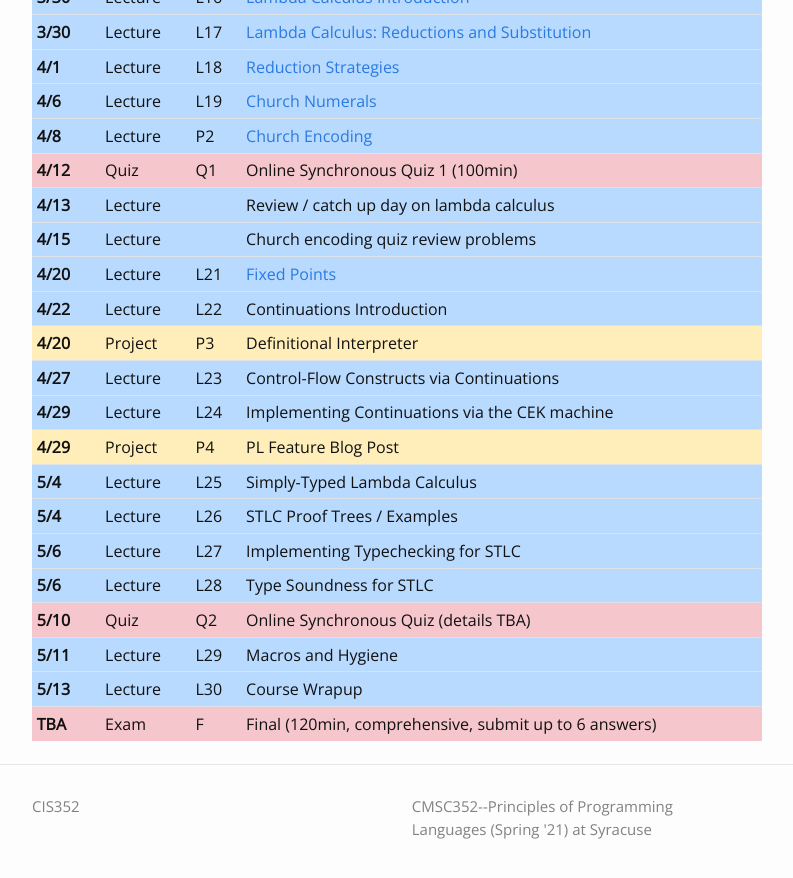
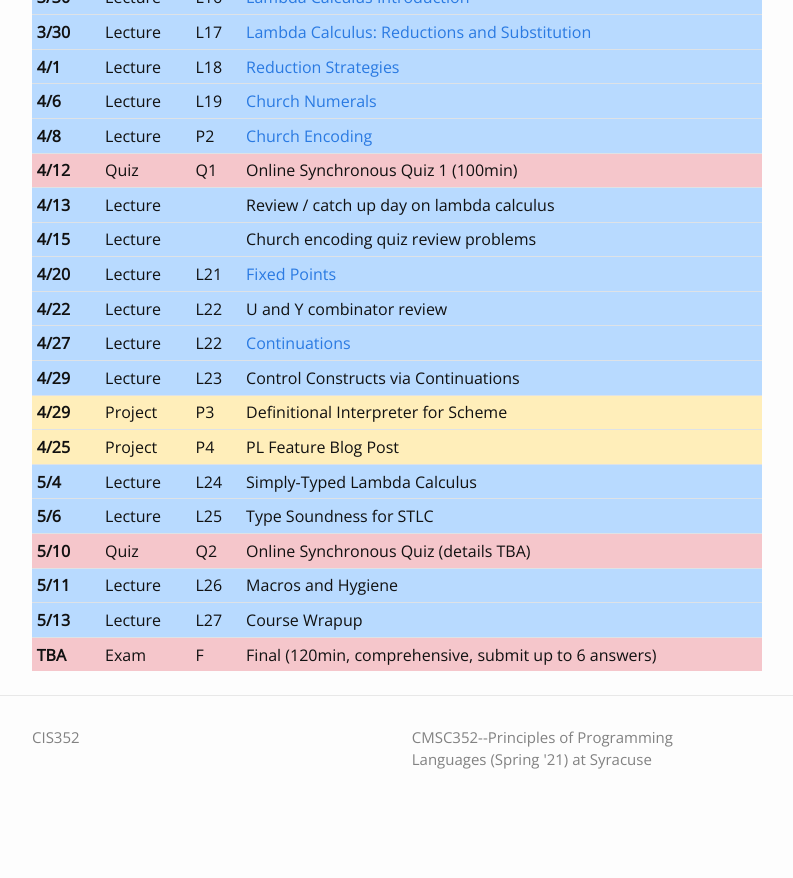
Before and after one commit to kmicinski/cis352-s21, a Jekyll site: the page docs/index.html, which Jekyll copies as it is, in a window 1280 px wide and 900 px high, scrolled down 1275 px. Shown: the top 878 px of the window, without its empty margins (243-1036 px from the left). Built offline with Jekyll 4.4.1, drawn with Linux system fonts in a browser that asks for light colours; nearby versions of some CDN libraries; after the commit the page ends 2106 px from its top, so only the background shows below that.

Commit message:
webpage update

```diff
--- a/docs/feed.xml
+++ b/docs/feed.xml
@@ -5,8 +5,8 @@
     <description>CMSC352--Principles of Programming Languages (Spring '21) at Syracuse</description>
     <link>http://kmicinski.com/cis352-s21/</link>
     <atom:link href="http://kmicinski.com/cis352-s21/feed.xml" rel="self" type="application/rss+xml"/>
-    <pubDate>Tue, 20 Apr 2021 02:43:29 -0400</pubDate>
-    <lastBuildDate>Tue, 20 Apr 2021 02:43:29 -0400</lastBuildDate>
+    <pubDate>Tue, 27 Apr 2021 00:43:21 -0400</pubDate>
+    <lastBuildDate>Tue, 27 Apr 2021 00:43:21 -0400</lastBuildDate>
     <generator>Jekyll v4.2.0</generator>
 
       <item>
--- a/docs/index.html
+++ b/docs/index.html
@@ -405,28 +405,28 @@
       <th scope="row">4/22</th>
       <td>Lecture</td>
       <td>L22</td>
-      <td>Continuations Introduction</td>
-    </tr>
-    <tr class="table-warning">
-      <th scope="row">4/20</th>
-      <td>Project</td>
-      <td>P3</td>
-      <td>Definitional Interpreter</td>
+      <td>U and Y combinator review</td>
     </tr>
     <tr class="table-primary">
       <th scope="row">4/27</th>
       <td>Lecture</td>
-      <td>L23</td>
-      <td>Control-Flow Constructs via Continuations</td>
+      <td>L22</td>
+      <td><a href="https://www.youtube.com/watch?v=K-AhJgjb-8s&amp;list=PLXaqTeMx01E-l20YhTNwN4xncM-1jweqG&amp;index=26">Continuations</a> </td>
     </tr>
     <tr class="table-primary">
       <th scope="row">4/29</th>
       <td>Lecture</td>
-      <td>L24</td>
-      <td>Implementing Continuations via the CEK machine</td>
+      <td>L23</td>
+      <td>Control Constructs via Continuations</td>
     </tr>
     <tr class="table-warning">
       <th scope="row">4/29</th>
+      <td>Project</td>
+      <td>P3</td>
+      <td>Definitional Interpreter for Scheme</td>
+    </tr>
+    <tr class="table-warning">
+      <th scope="row">4/25</th>
       <td>Project</td>
       <td>P4</td>
       <td>PL Feature Blog Post</td>
@@ -434,25 +434,13 @@
     <tr class="table-primary">
       <th scope="row">5/4</th>
       <td>Lecture</td>
-      <td>L25</td>
+      <td>L24</td>
       <td>Simply-Typed Lambda Calculus</td>
-    </tr>
-    <tr class="table-primary">
-      <th scope="row">5/4</th>
-      <td>Lecture</td>
-      <td>L26</td>
-      <td>STLC Proof Trees / Examples</td>
     </tr>
     <tr class="table-primary">
       <th scope="row">5/6</th>
       <td>Lecture</td>
-      <td>L27</td>
-      <td>Implementing Typechecking for STLC</td>
-    </tr>
-    <tr class="table-primary">
-      <th scope="row">5/6</th>
-      <td>Lecture</td>
-      <td>L28</td>
+      <td>L25</td>
       <td>Type Soundness for STLC</td>
     </tr>
     <tr class="table-danger">
@@ -464,13 +452,13 @@
     <tr class="table-primary">
       <th scope="row">5/11</th>
       <td>Lecture</td>
-      <td>L29</td>
+      <td>L26</td>
       <td>Macros and Hygiene</td>
     </tr>
     <tr class="table-primary">
       <th scope="row">5/13</th>
       <td>Lecture</td>
-      <td>L30</td>
+      <td>L27</td>
       <td>Course Wrapup</td>
     </tr>
     <tr class="table-danger">
```
